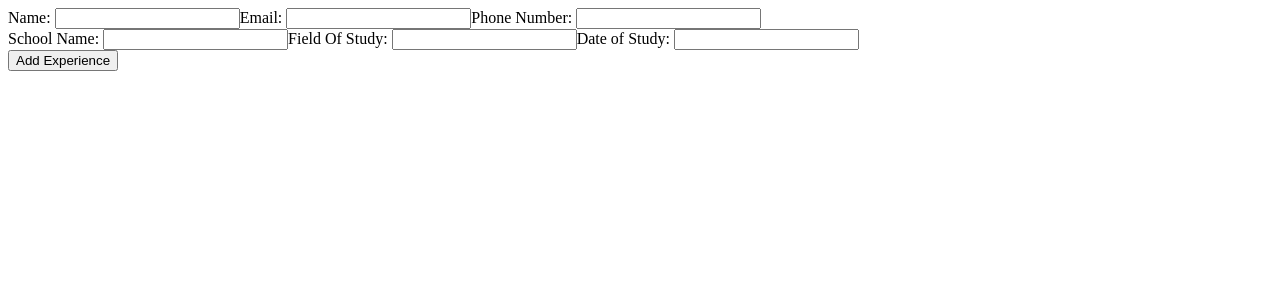
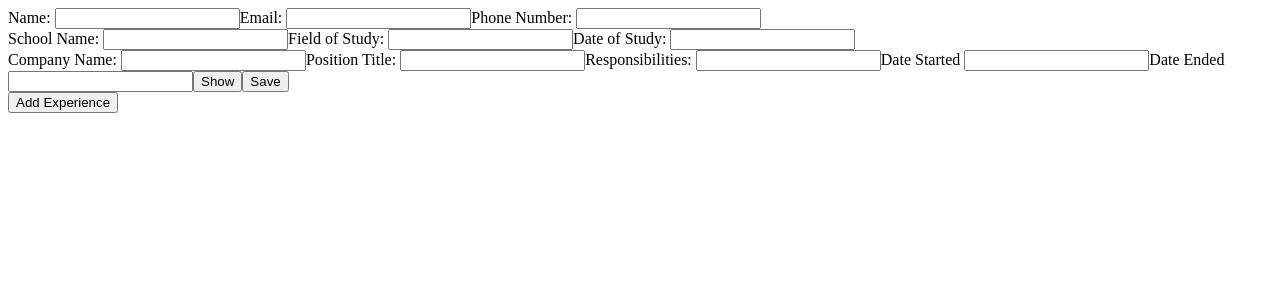
Before and after one commit to VinceDaPrince45/cvapp, a React (Vite) app: page / in a window 1280 px wide. Shown: the top 300 px of the page. Built offline with nearby package versions, Linux system fonts and the light colour scheme.

Commit message:
Add arrays to hold data to display

```diff
--- a/src/App.jsx
+++ b/src/App.jsx
@@ -1,75 +1,32 @@
 import { useState } from "react";
 import GenInfo from "./GenInfo";
-import {ExpForm,InfoForm} from "./Form";
+import {GenInfoForm,ExpForm,EducationForm} from "./Form";
 
 export default function App() {
   const [name,setName] = useState('');
   const [email,setEmail] = useState('');
   const [phoneNum,setPhoneNum] = useState('');
-  const [school,setSchool] = useState('');
-  const [major,setMajor] = useState('');
-  const [educationDate,setEducationDate] = useState('');
   const [toggle,setToggle] = useState(false);
-  const [companyName,setCompanyName] = useState('');
-  const [position,setPosition] = useState('');
-  const [responsibilities,setResponsibilities] = useState('');
-  const [startDate,setStartDate] = useState('');
-  const [endDate,setEndDate] = useState('');
 
-  const toggleButton = () => {
-    console.log(toggle);
-    setToggle(!toggle);
-  }
+  const experienceList = [];
+  const educationList = [];
 
   return (
     <div>
       <div className="userinput">
-        <InfoForm
-          formName="genInfo"
-          val1name="Name:"
-          val2name="Email:"
-          val3name="Phone Number:"
-          val1={name}
-          val2={email}
-          val3={phoneNum}
-          setVal1={setName}
-          setVal2={setEmail}
-          setVal3={setPhoneNum}
+        <GenInfoForm
+          formName="genInfo" val1name="Name:" val2name="Email:" val3name="Phone Number:" val1={name} val2={email} val3={phoneNum} setVal1={setName} setVal2={setEmail} setVal3={setPhoneNum}
         />
-        <InfoForm
-          formName="education"
-          val1name="School Name:"
-          val2name="Field Of Study:"
-          val3name="Date of Study:"
-          val1={school}
-          val2={major}
-          val3={educationDate}
-          setVal1={setSchool}
-          setVal2={setMajor}
-          setVal3={setEducationDate}
-        />
+        <EducationForm array={educationList}/>
         <div className="experience">
-          {/* need to add a button that checks if active and creates experience form if not */}
-          <ExpForm
-            formName="experienceForm"
-            val1name="Company Name:"
-            val2name="Position Title:"
-            val3name="Responsibilities:"
-            val4name="Date Started:"
-            val5name="Date Ended:"
-            val1={companyName}
-            val2={position}
-            val3={responsibilities}
-            val4={startDate}
-            val5={endDate}
-            setVal1={setCompanyName}
-            setVal2={setPosition}
-            setVal3={setResponsibilities}
-            setVal4={setStartDate}
-            setVal5={setEndDate}
-            toggled={toggle}
-          />
-          <button onClick={toggleButton}>Add Experience</button>
+          {/*
+          need to add a button that checks if active and creates experience form if not
+          create collapsable education and experience
+          create array of objects to hold entered information
+          possibly implement state that holds objects of information entered, only allow one form within education/experience to be shown at a time, this returns index which will access the array and pressing save will edit that index's object
+          */}
+          <ExpForm array={experienceList}/>
+          <button onClick={()=>setToggle(!toggle)}>Add Experience</button>
         </div>
       </div>
       <div className="result">
--- a/src/Form.jsx
+++ b/src/Form.jsx
@@ -1,3 +1,5 @@
+import { useState } from "react";
+
 function Field({label,val,setVal}) {
     return (
         <label>
@@ -11,7 +13,7 @@ function Field({label,val,setVal}) {
       );
 }
 
-function Form({
+function GenInfoForm({
     formName,
     val1name,
     val2name,
@@ -32,36 +34,41 @@ function Form({
     );
 }
 
-function ExperienceForm({
-    formName,
-    val1name,
-    val2name,
-    val3name,
-    val4name,
-    val5name,
-    val1,
-    val2,
-    val3,
-    val4,
-    val5,
-    setVal1,
-    setVal2,
-    setVal3,
-    setVal4,
-    setVal5,
-    toggled
-    }) {
-    return toggled
-        ?
-        <div className={formName}>
-            <Field label={val1name} val={val1} setVal={setVal1}/>
-            <Field label={val2name} val={val2} setVal={setVal2}/>
-            <Field label={val3name} val={val3} setVal={setVal3}/>
-            <Field label={val4name} val={val4} setVal={setVal4}/>
-            <Field label={val5name} val={val5} setVal={setVal5}/>
+function EducationForm({array}) {
+    const [school,setSchool] = useState('');
+    const [major,setMajor] = useState('');
+    const [educationDate,setEducationDate] = useState('');
+
+    return (
+        <div className="genInfo">
+            <Field label="School Name:" val={school} setVal={setSchool}/>
+            <Field label="Field of Study:" val={major} setVal={setMajor}/>
+            <Field label="Date of Study:" val={educationDate} setVal={setEducationDate}/>
         </div>
-        :
-        null;
+    );
 }
 
-export {Form as InfoForm, ExperienceForm as ExpForm};
+function ExperienceForm({array}) {
+        const [companyName,setCompanyName] = useState('');
+        const [position,setPosition] = useState('');
+        const [responsibilities,setResponsibilities] = useState('');
+        const [startDate,setStartDate] = useState('');
+        const [endDate,setEndDate] = useState('');
+        const [show,setShow] = useState(true);
+
+        return show
+            ?
+            <div className="expForm">
+                <Field label="Company Name:" val={companyName} setVal={setCompanyName}/>
+                <Field label="Position Title:" val={position} setVal={setPosition}/>
+                <Field label="Responsibilities:" val={responsibilities} setVal={setResponsibilities}/>
+                <Field label="Date Started" val={startDate} setVal={setStartDate}/>
+                <Field label="Date Ended" val={endDate} setVal={setEndDate}/>
+                <button onClick={()=>setShow(!show)}>Show</button>
+                <button>Save</button>
+            </div>
+            :
+            null;
+}
+
+export {GenInfoForm as GenInfoForm, ExperienceForm as ExpForm, EducationForm as EducationForm};
```
